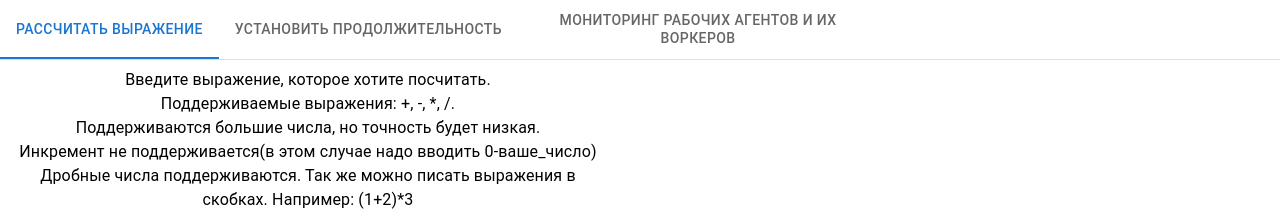
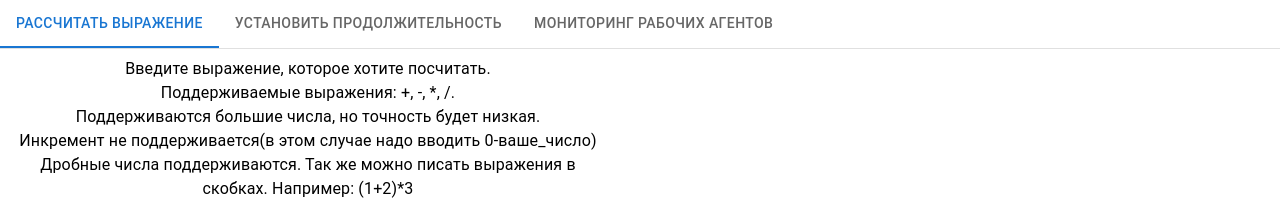
Before and after one commit to semyadmin/yandexCalculator, a React (Create React App) app in the folder Orchestrator/frontend/: page / in a window 1280 px wide. Shown: the top 211 px of the page. Built offline with nearby package versions, Linux system fonts and the light colour scheme; no server answers.

Commit message:
Ну вроде все работает

```diff
--- a/Orchestrator/frontend/src/BasicTabs/BasicTabs.jsx
+++ b/Orchestrator/frontend/src/BasicTabs/BasicTabs.jsx
@@ -19,7 +19,7 @@ import ThreeTabPanel from '../ThreeTabPanel/ThreeTabPanel';
           <Tabs value={value} onChange={handleChange} aria-label="basic tabs example">
             <Tab label="Рассчитать выражение" />
             <Tab label="Установить продолжительность" />
-            <Tab label="Мониторинг рабочих агентов и их воркеров"  />
+            <Tab label="Мониторинг рабочих агентов"  />
           </Tabs>
         </Box>
         <CustomTabPanel value={value} index={0} client={client} />
--- a/Orchestrator/frontend/src/ThreeTabPanel/ThreeTabPanel.jsx
+++ b/Orchestrator/frontend/src/ThreeTabPanel/ThreeTabPanel.jsx
@@ -15,7 +15,7 @@ export default function ThreeTabPanel(props) {
 
   React.useEffect(() => {
     const getChargersData = () => {
-      client.get('/api/workers')
+      client.get('/workers')
         .then(response => {
           setAgents(response.data.agents);
           setWorkers(response.data.workers);
```
Also changed, not shown: 1 other file (tests, documents, lock files or other folders).
